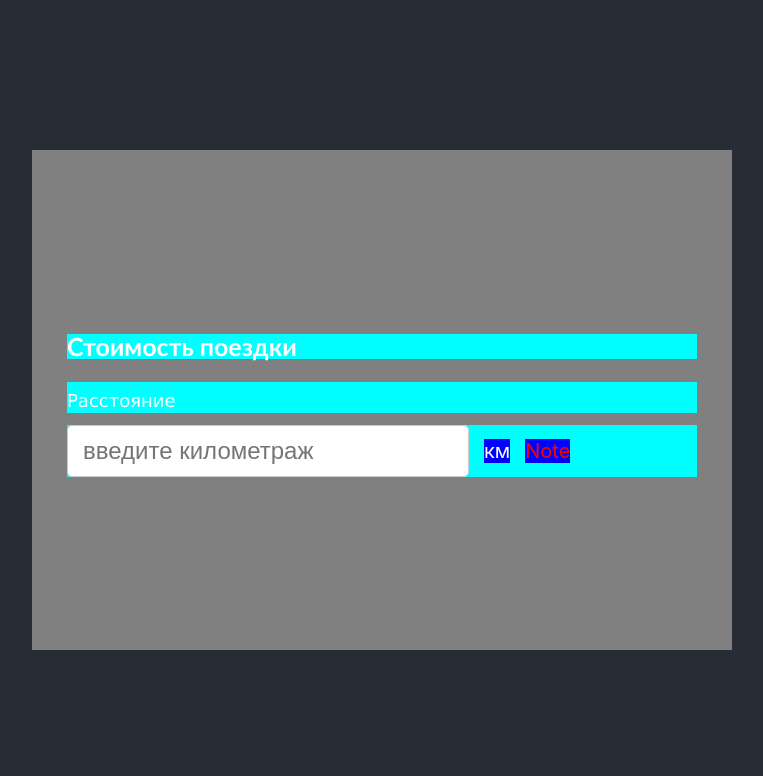
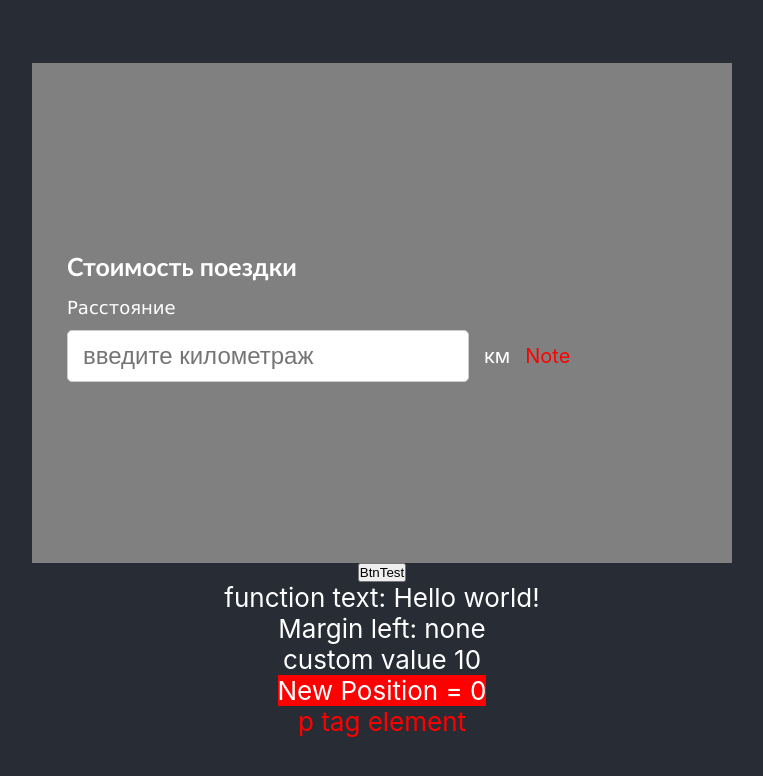
Before and after one commit to KostiantynPolishko2/fuel-calculator, a React (Create React App) app: page / in a window 1280 px wide. Shown: the top 776 px of the page, without its empty margins (258-1021 px from the left). Built offline with nearby package versions, Linux system fonts and the light colour scheme.

Commit message:
2 Tested calling of event via delagates using different approach.

```diff
--- a/src/App.js
+++ b/src/App.js
@@ -1,25 +1,15 @@
+import { useState } from 'react';
 import './App.css';
 import './fuel-calculator.css';
 
 function App() {
+
+  let value = 10;
+  const [getValue, setValue] = useState(value);
+  const [getMargin, setMargin] = useState(0);
+  let p_element = <p class='note'>p tag element</p>;
+
   return (
-    // <div className="App">
-    //   <header className="App-header">
-    //     <img src={logo} className="App-logo" alt="logo" />
-    //     <p>
-    //       Edit <code>src/App.js</code> and save to reload.
-    //     </p>
-    //     <a
-    //       className="App-link"
-    //       href="https://reactjs.org"
-    //       target="_blank"
-    //       rel="noopener noreferrer"
-    //     >
-    //       Learn React
-    //     </a>
-    //   </header>
-    // </div>
-
     <div class='App-header'>
       <form>
         <div class='title'>
@@ -34,9 +24,51 @@ function App() {
           <p class='note'>Note</p>
         </div>
       </form>
+
+      {/* <button onClick={(e) => setValue(setNewValue(e, getValue))}>Calculate</button> */}
+
+      {/* <button onClick={(e) => setMargin(setMarginLeft(e, getMargin))}>Calculate</button>
+      <button onClick={showInfoEvent}>BtnEvent</button>
+      <button onClick={() => showInfoText('check call btn-info')}>BtnInfo</button>
+      <button onClick={(e) => showInfoEventText(e, 'check call btn__info-event')}>BtnInfoEvent</button> */}
+
+      <button onClick={() => setMargin(setMarginLeft(getMargin))}>BtnTest</button>
+      <p>{getText('Hello world!')}</p>
+      <p>Margin left: {getMargin != 0 ? getMargin : 'none'}</p>
+
+      <p>{`custom value ${value}`}</p>
+      <p style={{backgroundColor: 'red', marginLeft: getMargin + 'px'}}>New Position = {getMargin}</p>
+      {p_element}
+
     </div>
 
   );
 }
 
+const getText = (text) => {
+  return `function text: ${text}`;
+}
+
+const setMarginLeft = (value) => {
+  return value += 50;
+}
+
+const setNewValue = (e, value) => {
+  console.log(e.target.textContent, `value = ${value}`);
+
+  return value += 10;
+}
+
+const showInfoEvent = (e) => {
+  console.log(e.target.textContent);
+}
+
+const showInfoText = (text) => {
+  console.log('test', text);
+}
+
+const showInfoEventText = (e, text) => {
+  console.log(e.target.textContent, text);
+}
+
 export default App;
--- a/src/fuel-calculator.css
+++ b/src/fuel-calculator.css
@@ -21,7 +21,7 @@ form{
 form > div{
     width: 90%;
     margin: auto;
-    background-color: aqua;
+    /* background-color: aqua; */
 }
 
 input{
@@ -43,8 +43,8 @@ div.title > p {
 }
 
 div.name{
-    margin-top: 23px;
-    margin-bottom: 12px;
+    margin-top: 10px;
+    margin-bottom: 10px;
 }
 
 div.name > label {
@@ -66,7 +66,7 @@ div.name > label {
 }
 
 div.input-field > p{
-    background-color: blue;
+    /* background-color: blue; */
     font-size: 20px;
     margin-left: var(--intend-left);
 }
```
